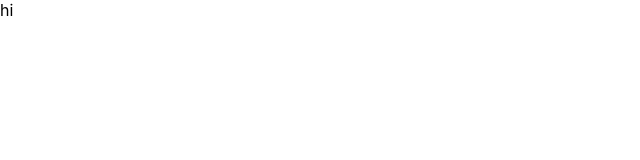
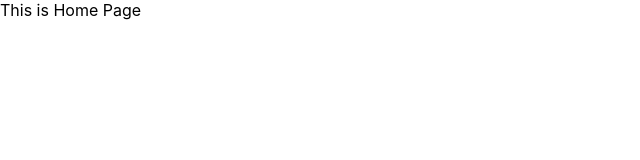
Before and after one commit to ravi238873/box-office, a React (Create React App) app: page / in a window 1280 px wide. Shown: the top 160 px of the page, without its empty margins (0-640 px from the left). Built offline with nearby package versions, Linux system fonts and the light colour scheme.

Commit message:
added routes

```diff
--- a/package.json
+++ b/package.json
@@ -8,8 +8,8 @@
     "@testing-library/user-event": "^13.5.0",
     "react": "^18.2.0",
     "react-dom": "^18.2.0",
-    "react-router": "^5.2.0",
-    "react-router-dom": "^5.2.0",
+    "react-router": "^5.3.3",
+    "react-router-dom": "^5.3.3",
     "react-scripts": "5.0.1",
     "web-vitals": "^2.1.4",
     "workbox-background-sync": "^6.5.4",
--- a/src/App.js
+++ b/src/App.js
@@ -1,7 +1,20 @@
 import React from 'react';
+import { Switch, Route } from 'react-router-dom';
 
 function App() {
-  return <div>hi</div>;
+  return (
+    <Switch>
+      <Route exact path="/">
+        This is Home Page
+      </Route>
+
+      <Route exact path="/second">
+        This is Second Page
+      </Route>
+
+      <Route>This is 404 Page</Route>
+    </Switch>
+  );
 }
 
 export default App;
--- a/src/index.js
+++ b/src/index.js
@@ -1,12 +1,17 @@
 import React from 'react';
 import ReactDOM from 'react-dom/client';
+import { BrowserRouter } from 'react-router-dom';
 import './index.css';
 import App from './App';
 import * as serviceWorkerRegistration from './serviceWorkerRegistration';
 import reportWebVitals from './reportWebVitals';
 
 const root = ReactDOM.createRoot(document.getElementById('root'));
-root.render(<App />);
+root.render(
+  <BrowserRouter>
+    <App />
+  </BrowserRouter>
+);
 
 // If you want your app to work offline and load faster, you can change
 // unregister() to register() below. Note this comes with some pitfalls.
```
Also changed, not shown: 1 other file (tests, documents, lock files or other folders).
